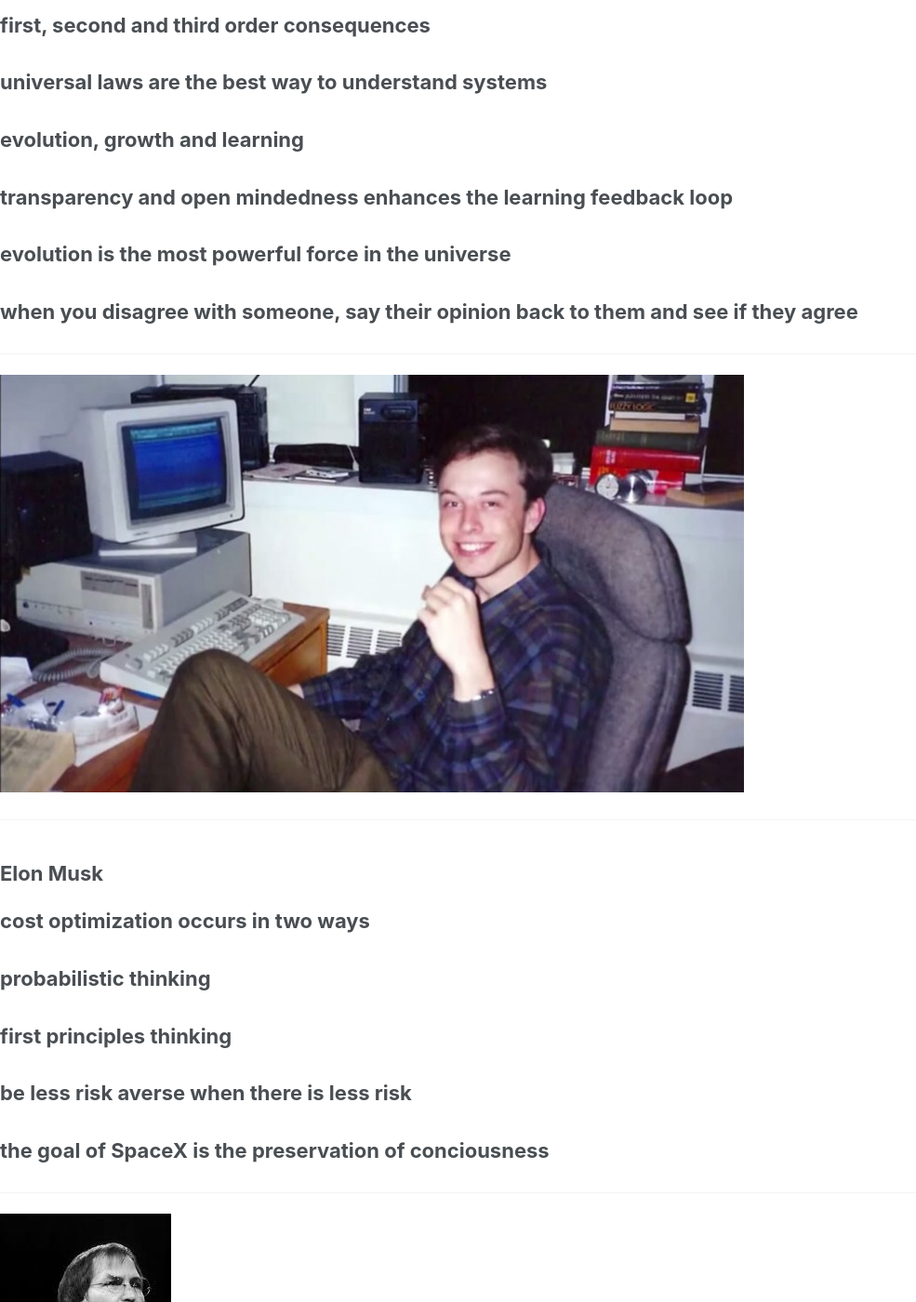
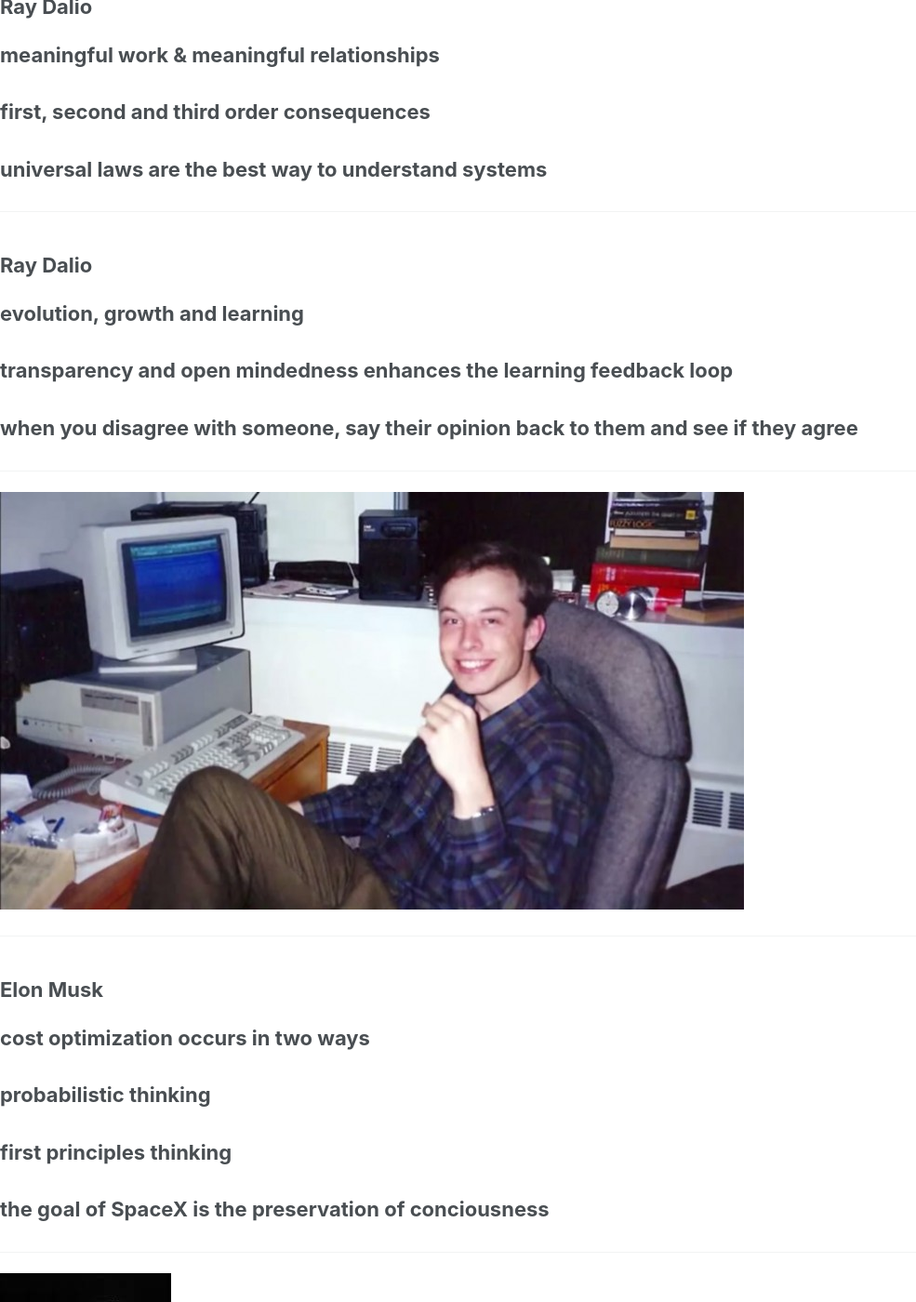
Before and after one commit to ADGEfficiency/adgefficiency.github.io, a Jekyll site: the page built from PITCHME.md, in a window 1280 px wide and 1400 px high, scrolled down 2702 px. Shown: the whole window at 93% size, without its empty margins (0-985 px from the left). Built offline with Jekyll 4.4.1, drawn with Linux system fonts in a browser that asks for light colours; nearby versions of some CDN libraries; our own code applies the rules of GitHub Pages for plain Markdown files; some of the changed text lies outside the part shown.

Commit message:
mentors talk

```diff
--- a/PITCHME.md
+++ b/PITCHME.md
@@ -56,11 +60,13 @@
 
 **universal laws are the best way to understand systems**
 
+---
+
+### Ray Dalio
+
 **evolution, growth and learning**
 
 **transparency and open mindedness enhances the learning feedback loop**
-
-**evolution is the most powerful force in the universe**
 
 **when you disagree with someone, say their opinion back to them and see if they agree**
 
@@ -76,8 +82,6 @@
 **probabilistic thinking**
 
 **first principles thinking**
-
-**be less risk averse when there is less risk**
 
 **the goal of SpaceX is the preservation of conciousness**
 
```
Also changed, not shown: other parts of PITCHME.md (+4 -0 lines).
